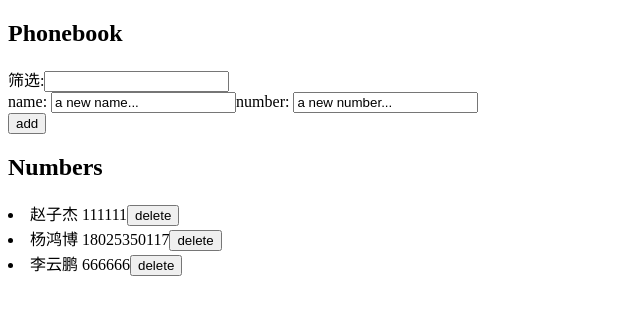
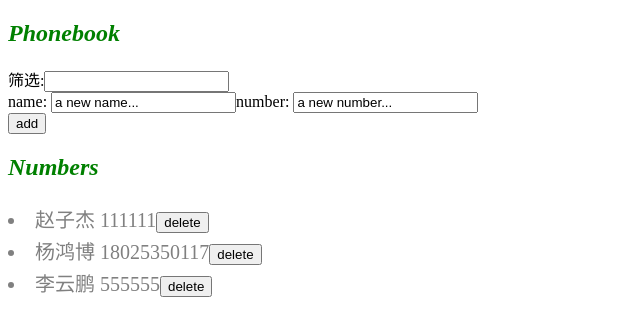
Before and after one commit to Evilgozen/-Web-, a React (Create React App) app: page / in a window 1280 px wide. Shown: the top 336 px of the page, without its empty margins (0-640 px from the left). Built offline with nearby package versions, Linux system fonts and the light colour scheme; data requests are answered from the project's data file; the HTML template or start-up script is replaced by a standard one.

Commit message:
第二章完成

```diff
--- a/db.json
+++ b/db.json
@@ -12,8 +12,8 @@
     },
     {
       "name": "李云鹏",
-      "number": "666666",
-      "id": "f08a"
+      "number": "555555",
+      "id": "75ff"
     }
   ],
   "notes": [
--- a/src/App.js
+++ b/src/App.js
@@ -1,5 +1,6 @@
 import { useState, useEffect } from 'react'
 import axios from 'axios'
+import Notification from './components/Notify'
 import Phone from './components/Phone'
 import phoneService from './services/phones'
 
@@ -12,6 +13,7 @@ const App = () => {
   const [newNumber, setNewNumber] =useState('a new number...')
   const [showPhones, setshowPhones] = useState([])
   const [newFilter, setnewFilter] = useState('')
+  const [newWarning, setnewWarning] = useState(null)
 
   useEffect(()=> {
     phoneService
@@ -75,6 +77,7 @@ const App = () => {
               const updatePhones = phones.map(p => p.id===thisId ? newObject : p)
               setPhones(updatePhones)
               setshowPhones(updatePhones)
+              setnewWarning(`${newObject.name}相关信息更新成功`)
             })
         }
       }
@@ -85,6 +88,7 @@ const App = () => {
           setPhones(phones.concat(respon))
           setNewName('')
           setNewNumber('')
+          setnewWarning(`添加${newObject.name}相关信息成功`)
         })
       }
   }
@@ -101,6 +105,7 @@ const App = () => {
   return (
     <div>
       <h2>Phonebook</h2>
+      <Notification message={newWarning} />
       <div>筛选:<input onChange={handlefilter} /></div>
       <form onSubmit={addnewName}>
         <div>
--- /dev/null
+++ b/src/components/Notify.js
@@ -0,0 +1,15 @@
+import React from 'react'
+
+const Notification = ({message}) => {
+    if(message === null) {
+        return null
+    }
+
+    return (
+        <div className='warning'>
+            {message}
+        </div>
+    )
+}
+
+export default Notification
--- a/src/components/Phone.js
+++ b/src/components/Phone.js
@@ -7,7 +7,7 @@ const Phone = ({phones,handledelete}) => {
     return (
         phones.map(phone => {
             return (
-                <li key={phone.id}>
+                <li key={phone.id} className='note'>
                     {phone.name} {phone.number}
                     <button onClick={handledelete(phone)} >delete</button>
                 </li>
--- a/src/index.css
+++ b/src/index.css
@@ -1,3 +1,20 @@
-h1 {
+h2 {
     color:green;
+    font-style: italic;
 }
+
+.note {
+    color:gray;
+    padding-top: 3px;
+    font-size:20px;
+}
+
+.warning {
+    color:green;
+    background: lightgray;
+    font-size: 20px;
+    border-style:solid;
+    border-radius:5px;
+    padding:10px;
+    margin-bottom:10px;
+}
```
